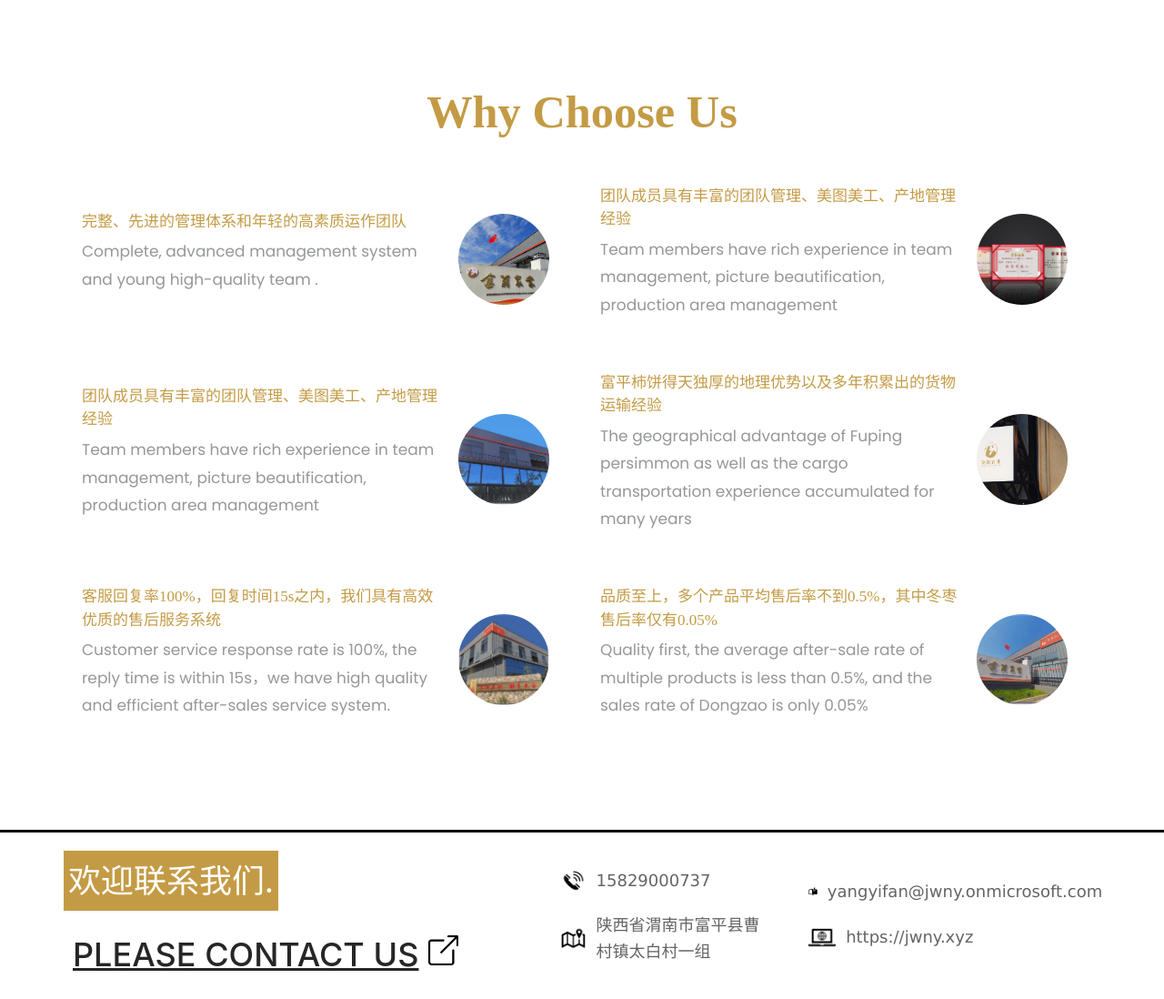
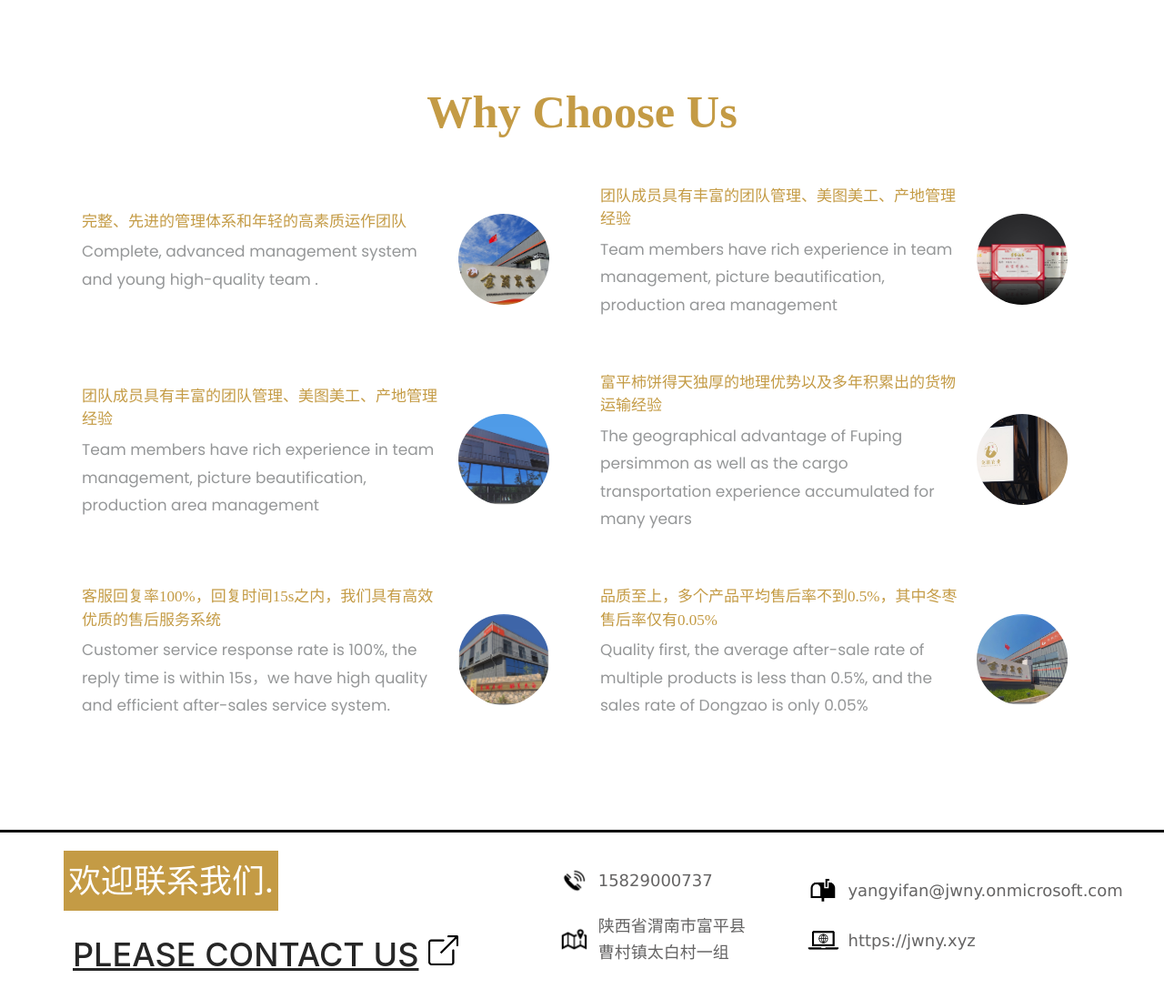
Before and after one commit to ll-fox/jwnyos, a Next.js app: page / in a window 1280 px wide. Shown: the part 1491-2589 px from the top of the page at 91% size. Built offline with nearby package versions, Linux system fonts and the light colour scheme.

Commit message:
feat: 首页改版

```diff
--- a/styles/Footer.module.css
+++ b/styles/Footer.module.css
@@ -43,7 +43,7 @@
 .linkText {
   margin: 0 10px;
   cursor: pointer;
-  width: 90%;
+  width: 83%;
 }
 
 .cardL {
```
